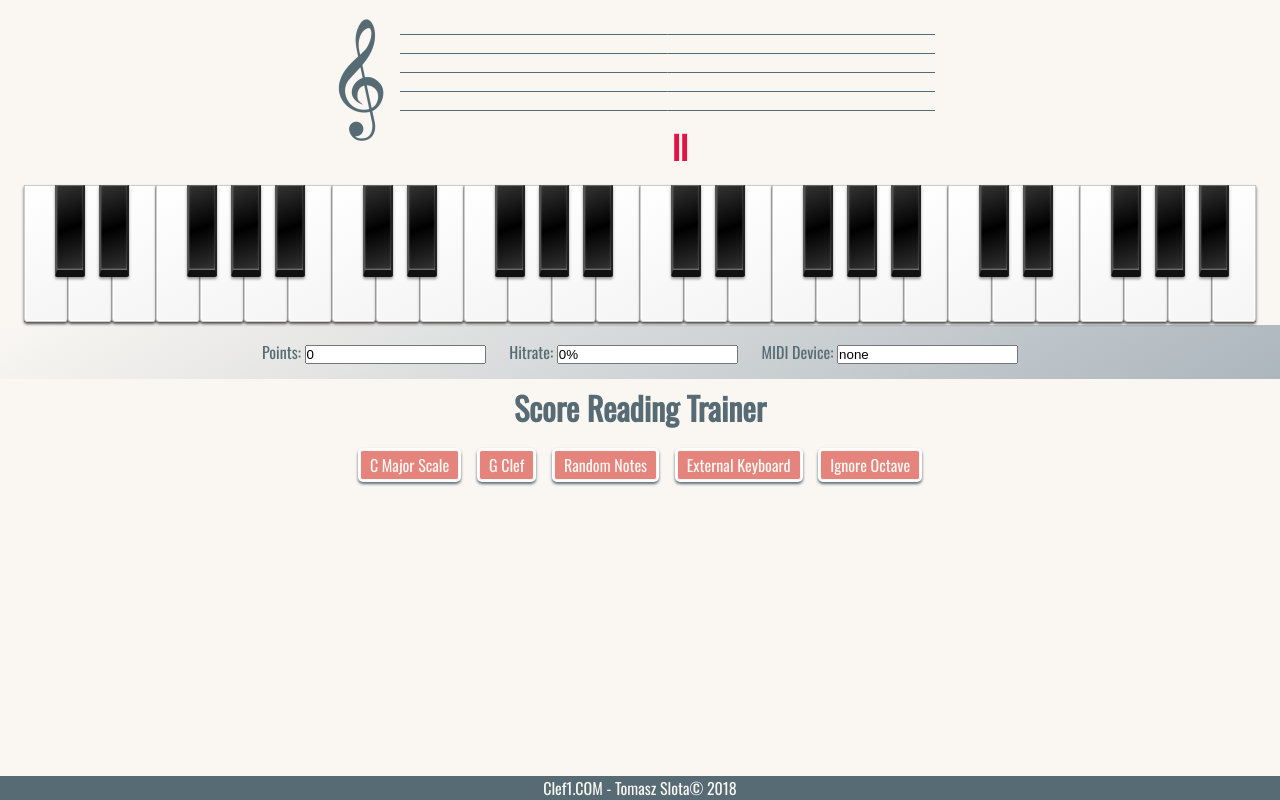
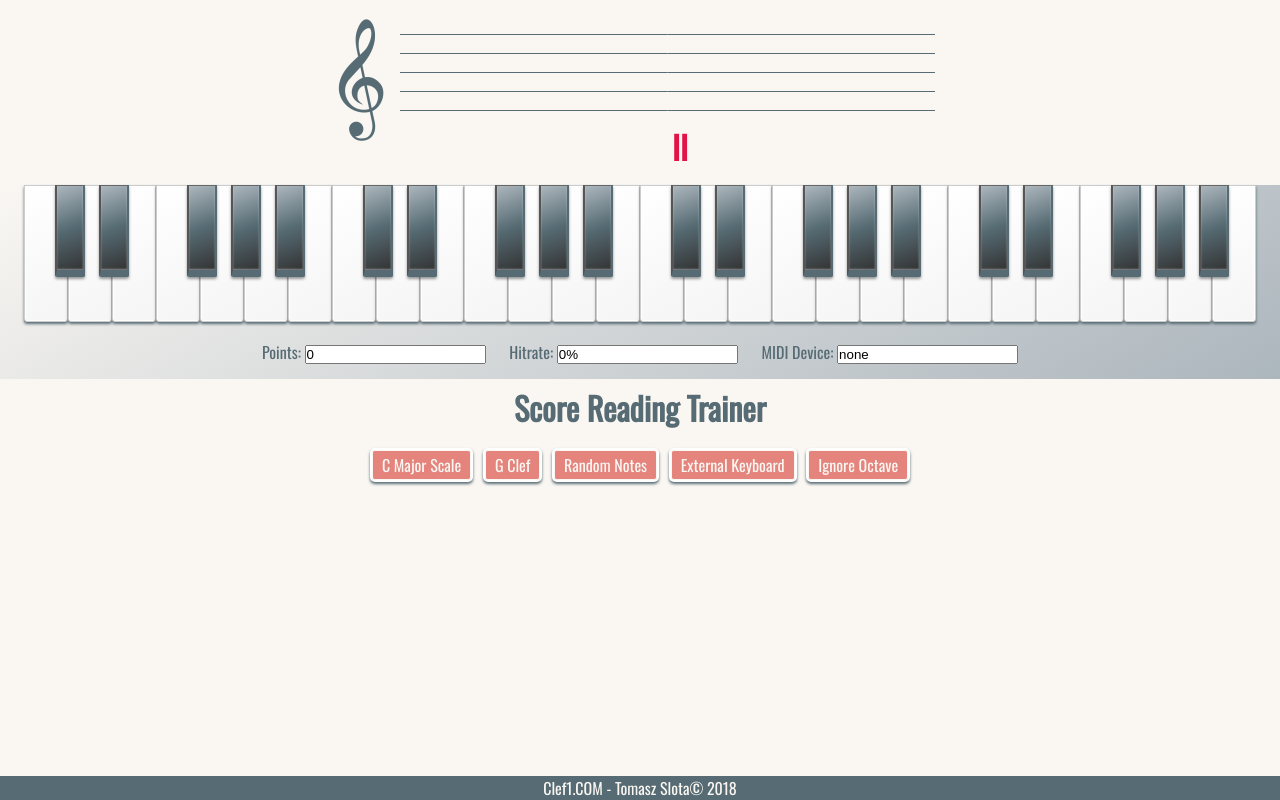
Before and after one commit to tomslot/clef1, a website built with webpack: page src/index.html in a window 1280 px wide. Built offline with nearby package versions, Linux system fonts and the light colour scheme.

Commit message:
style improvements

```diff
--- a/src/index.html
+++ b/src/index.html
@@ -12,10 +12,10 @@
 
 <body>
 
+  <canvas id="score_canvas" width="640" height="180" onclick="game.togglePaused()"></canvas>
+  <div id="board">
     <div id="p-wrapper">
-    <canvas id="score_canvas" width="640" height="180" onclick="game.togglePaused()"></canvas>
       <ul id="piano"></ul>
-  </div>
     </div>
 
     <div id="dashboard">
--- a/src/style/pianoKeyboard.scss
+++ b/src/style/pianoKeyboard.scss
@@ -46,12 +46,12 @@ $keyPressedFactor: 0.96;
     background:#fff;
     background:linear-gradient(-30deg,#f5f5f5,#fff);
     border:1px solid #ccc;
-    box-shadow:inset 0 1px 0px #fff,inset 0 -1px 0px #fff,inset 1px 0px 0px #fff,inset -1px 0px 0px #fff,0 2px 3px rgba(0,0,0,0.7);
+    box-shadow:inset 0 1px 0px #fff,inset 0 -1px 0px #fff,inset 1px 0px 0px #fff,inset -1px 0px 0px #fff,0 2px 3px $COLOR3;
     border-radius:0 0 3px 3px;
   }
 
   ul#piano li a:active,ul#piano li div.anchor:active {
-    box-shadow:0 2px 2px rgba(0,0,0,0.4);
+    box-shadow:0 2px 2px $COLOR3;
     position:relative;
     top:2px;
     height: $keyHeight * $keyPressedFactor;
@@ -88,12 +88,12 @@ $keyPressedFactor: 0.96;
     left:  $blackKeyWidth / -2;
     width: $blackKeyWidth;
     height: $blackKeyHeight;
-    background:#333;
-    background:linear-gradient(-20deg,#333,#000,#333);
+    background: $COLOR3;
+    background:linear-gradient(-20deg,#333, $COLOR3, $COLOR2);
     z-index:10;
     border-width:1px 2px 7px;
     border-style:solid;
-    border-color:#666 #222 #111 #555;
+    border-color:#666 $COLOR3 $COLOR3 #555;
     box-shadow:inset 0px -1px 2px rgba(255,255,255,0.4),0 2px 3px rgba(0,0,0,0.4);
     border-radius:0 0 2px 2px;
   }
--- a/src/style/style.scss
+++ b/src/style/style.scss
@@ -35,10 +35,13 @@ div.dataBlock{
   white-space: nowrap;
 }
 
+#board{
+  background: linear-gradient(-30deg, $COLOR2, $COLOR1);
+}
+
 #dashboard{
   padding: 15px;
   margin: auto;
-  background: linear-gradient(-30deg, $COLOR2, $COLOR1);
 }
 
 h1{
@@ -49,7 +52,7 @@ h1{
 %badge{
   padding: 3px 10px;
   border: 2px solid white;
-  margin: 12px 6px;
+  margin: 12px 3px;
   display: inline-block;
 
   // float: left;
```
Lines whose indentation alone changed are shown as unchanged.
